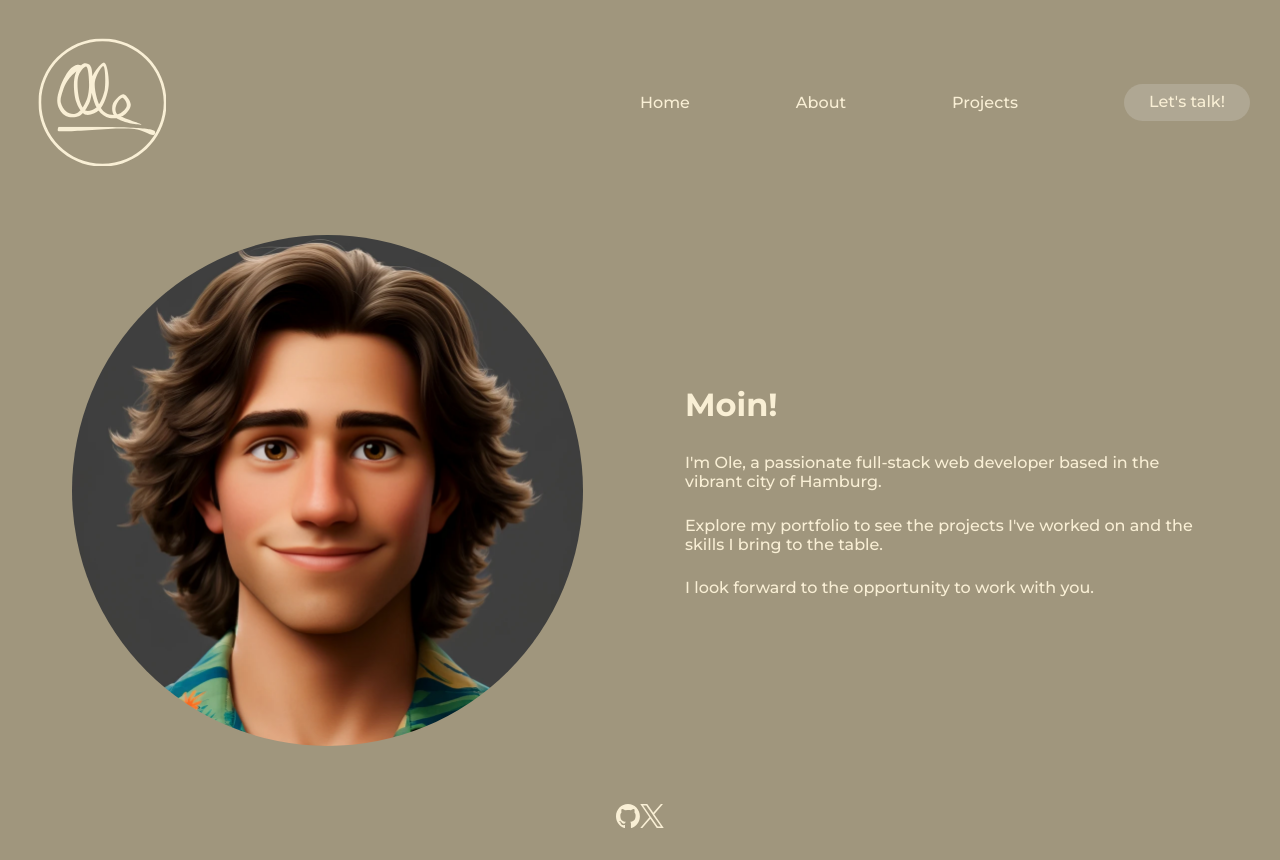
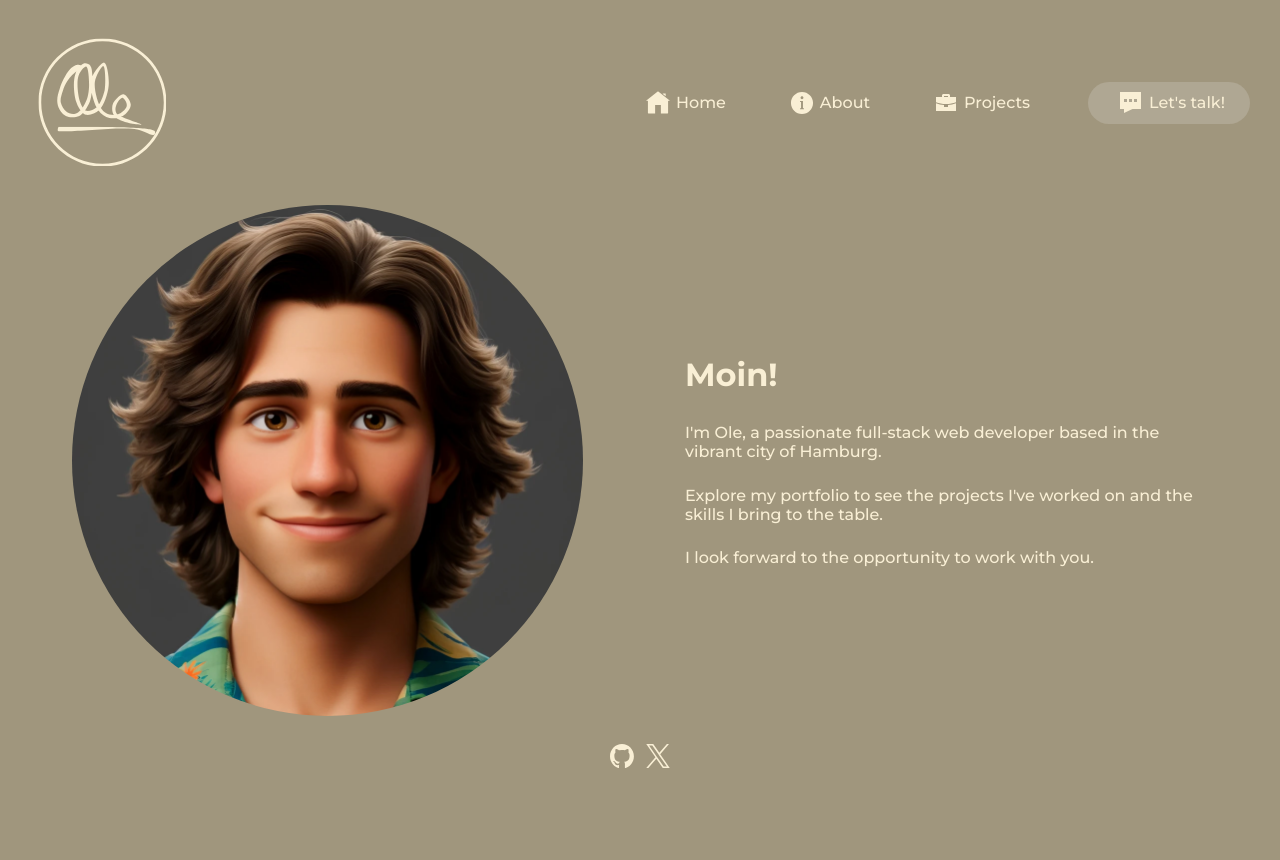
Before and after one commit to freshmozart1/portfolio-website, a plain HTML site: page index.html in a window 1280 px wide. After the commit the page ends 800 px from the top, so only its background shows below. Drawn offline with Linux system fonts and the light colour scheme.

Commit message:
I added some animated icons.

```diff
--- a/css/styles.css
+++ b/css/styles.css
@@ -90,7 +90,6 @@ ul.nav_links {
     display: flex;
     flex-direction: row;
     flex-wrap: nowrap;
-    align-items: center;
     justify-content: space-between;
 }
 
@@ -108,6 +107,17 @@ ul.nav_links {
     }
 }
 
+ul.nav_links li {
+    display: flex;
+    flex-direction: row;
+    align-items: center;
+}
+
+ul.nav_links li a {
+    display: flex;
+    align-items: center;
+}
+
 ul.nav_links li a {
     transition: color 0.3s ease;
 }
@@ -117,13 +127,30 @@ ul.nav_links li a:focus {
     color: var(--linkhover);
 }
 
+ul.nav_links li a svg {
+    transition: transform 0.3s ease, fill 0.3s ease, margin-right 0.3s ease;
+}
+
+ul.nav_links li a:hover svg {
+    transform: rotate(45deg);
+    fill: var(--linkhover);
+    margin-right: 12px;
+}
+
 button {
     padding: 9px 25px;
     background-color: var(--buttoncolor);
     border: none;
     border-radius: 50px;
     cursor: pointer;
+    display: flex;
+    align-items: center;
     transition: background-color 0.3s ease;
+}
+
+button * {
+    fill: var(--textcolor);
+    background-color: inherit;
 }
 
 button:hover,
@@ -135,6 +162,7 @@ main {
     display: flex;
     flex-direction: row;
     margin: 30px;
+    height: calc(100vh - 289px);
 }
 @media screen and (max-width: 780px) {
     main {
@@ -193,6 +221,9 @@ footer {
 .icon {
     width: 24px;
     height: 24px;
+    fill: var(--textcolor);
+    margin-left: 6px;
+    margin-right: 6px;
 }
 
 address {
--- a/index.html
+++ b/index.html
@@ -13,10 +13,53 @@
         <img id="logo" src="./img/logo.svg" alt="logo">
         <nav>
             <ul class="nav_links" role="menubar">
-                <li role="presentation"><a href="./index.html" role="menuitem">Home</a></li>
-                <li role="presentation"><a href="./about.html" role="menuitem">About</a></li>
-                <li role="presentation"><a href="./projects.html" role="menuitem">Projects</a></li>
-                <li role="presentation"><a href="./contact.html" role="menuitem"><button>Let's talk!</button></a></li>
+                <li role="presentation">
+                    <a href="./index.html" role="menuitem">
+                        <svg class="icon" xmlns="http://www.w3.org/2000/svg" viewBox="0 0 50 50">
+                            <path
+                                d="M 25 1.0507812 C 24.7825 1.0507812 24.565859 1.1197656 24.380859 1.2597656 L 1.3808594 19.210938 C 0.95085938 19.550938 0.8709375 20.179141 1.2109375 20.619141 C 1.5509375 21.049141 2.1791406 21.129062 2.6191406 20.789062 L 4 19.710938 L 4 46 C 4 46.55 4.45 47 5 47 L 19 47 L 19 29 L 31 29 L 31 47 L 45 47 C 45.55 47 46 46.55 46 46 L 46 19.710938 L 47.380859 20.789062 C 47.570859 20.929063 47.78 21 48 21 C 48.3 21 48.589063 20.869141 48.789062 20.619141 C 49.129063 20.179141 49.049141 19.550938 48.619141 19.210938 L 25.619141 1.2597656 C 25.434141 1.1197656 25.2175 1.0507812 25 1.0507812 z M 35 5 L 35 6.0507812 L 41 10.730469 L 41 5 L 35 5 z" />
+                        </svg>
+                        Home
+                    </a>
+                </li>
+                <li role="presentation">
+                    <a href="./about.html" role="menuitem">
+                        <svg class="icon" xmlns="http://www.w3.org/2000/svg" viewBox="0 0 50 50">
+                            <path
+                                d="M25,2C12.297,2,2,12.297,2,25s10.297,23,23,23s23-10.297,23-23S37.703,2,25,2z M25,11c1.657,0,3,1.343,3,3s-1.343,3-3,3 s-3-1.343-3-3S23.343,11,25,11z M29,38h-2h-4h-2v-2h2V23h-2v-2h2h4v2v13h2V38z" />
+                        </svg>
+                        About
+                    </a>
+                </li>
+                <li role="presentation">
+                    <a href="./projects.html" role="menuitem">
+                        <svg class="icon" viewBox="0 0 512 512" version="1.1" xmlns="http://www.w3.org/2000/svg"
+                            xmlns:xlink="http://www.w3.org/1999/xlink">
+                            <g stroke="none" stroke-width="1" fill-rule="evenodd">
+                                <g transform="translate(42.666667, 64.000000)">
+                                    <path
+                                        d="M1.20792265e-13,197.76 C54.5835501,218.995667 112.186031,231.452204 170.666667,234.666667 L170.666667,277.333333 L256,277.333333 L256,234.666667 C314.339546,231.013 371.833936,218.86731 426.666667,198.613333 L426.666667,362.666667 L1.20792265e-13,362.666667 L1.20792265e-13,197.76 Z M277.333333,-1.42108547e-14 L298.666667,21.3333333 L298.666667,64 L426.666667,64 L426.666667,175.146667 C361.254942,199.569074 292.110481,212.488551 222.293333,213.333333 L222.293333,213.333333 L206.933333,213.333333 C136.179047,212.568604 66.119345,199.278929 7.10542736e-15,174.08 L7.10542736e-15,174.08 L7.10542736e-15,64 L128,64 L128,21.3333333 L149.333333,-1.42108547e-14 L277.333333,-1.42108547e-14 Z M256,42.6666667 L170.666667,42.6666667 L170.666667,64 L256,64 L256,42.6666667 Z" />
+                                </g>
+                            </g>
+                        </svg>
+                        Projects
+                    </a>
+                </li>
+                <li role="presentation">
+                    <a href="./contact.html" role="menuitem">
+                        <button>
+                            <svg class="icon" version="1.1" xmlns="http://www.w3.org/2000/svg"
+                                xmlns:xlink="http://www.w3.org/1999/xlink" x="0px" y="0px" viewBox="0 0 24 24"
+                                enable-background="new 0 0 24 24" xml:space="preserve">
+                                <g>
+                                    <path
+                                        d="M1,1v17h4v4l8.5-4H22V1H1z M8,11H5V8h3V11z M13,11h-3V8h3V11z M18,11h-3V8h3V11z" />
+                                </g>
+                            </svg>
+                            <span>Let's talk!</span>
+                        </button>
+                    </a>
+                </li>
             </ul>
         </nav>
     </header>
```
Also changed, not shown: img/home.svg.
